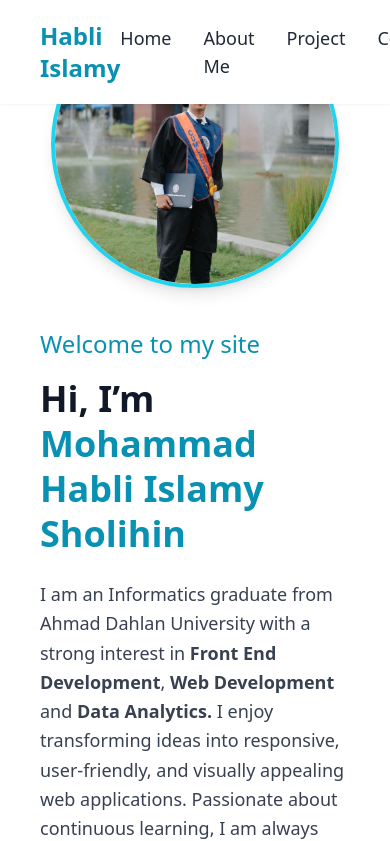
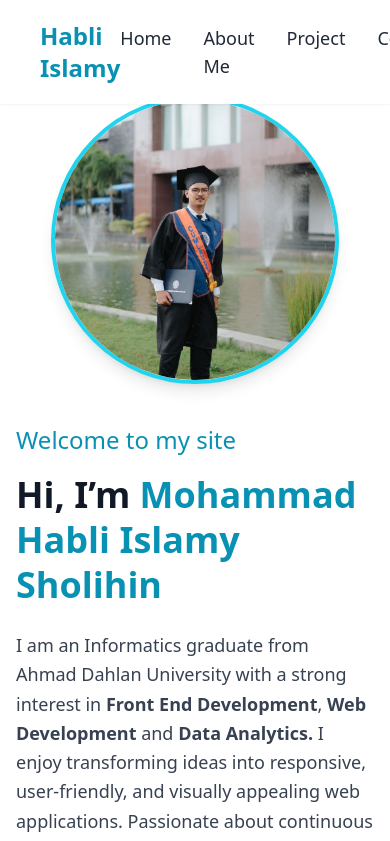
Before and after one commit to Sinyster3/Portofolio, a React (Vite) app: page / in a window 390 px wide. Shown: the top 841 px of the page. Built offline with nearby package versions, Linux system fonts and the light colour scheme; no server answers; the database is empty.

Commit message:
Update responsive design

```diff
--- a/src/pages/About.jsx
+++ b/src/pages/About.jsx
@@ -59,7 +59,7 @@ export default function About() {
               <InfoRow icon={<IconId />} label="Name" value="Mohammad Habli Islamy Sholihin" />
               <InfoRow icon={<IconCap />} label="Education" value="Universitas Ahmad Dahlan" />
               <InfoRow icon={<IconPin />} label="Place of Birth" value="Ciamis, Indonesia" />
-              <InfoRow icon={<IconMedal />} label="GPA" value="3.51" />
+              <InfoRow icon={<IconMedal />} label="GPA" value="3.52" />
               <InfoRow icon={<IconCalendar />} label="Date of Birth" value="3 February 2003" />
             </div>
 
--- a/src/pages/Home.jsx
+++ b/src/pages/Home.jsx
@@ -3,11 +3,11 @@ import habkiImg from "../assets/habki.jpeg";
 
 export default function Home() {
   return (
-    <section className="flex flex-col md:flex-row items-center justify-center min-h-[100vh] px-10 md:px-32 bg-white">
+    <section className="w-full min-h-screen flex flex-col md:flex-row items-center justify-center px-4 sm:px-8 md:px-32 pt-24 bg-white">
 
       {/* FOTO PROFIL */}
-      <div className="flex-shrink-0 md:mr-16 mb-10 md:mb-0">
-        <div className="w-72 h-72 md:w-96 md:h-96 rounded-full border-4 border-cyan-400 overflow-hidden shadow-lg">
+      <div className="w-full flex justify-center md:w-auto md:mr-16 mb-10 md:mb-0">
+        <div className="w-[75vw] max-w-72 md:w-96 md:max-w-none aspect-square rounded-full border-4 border-cyan-400 overflow-hidden shadow-lg">
           <img
             src={habkiImg}
             alt="Profile"
```
